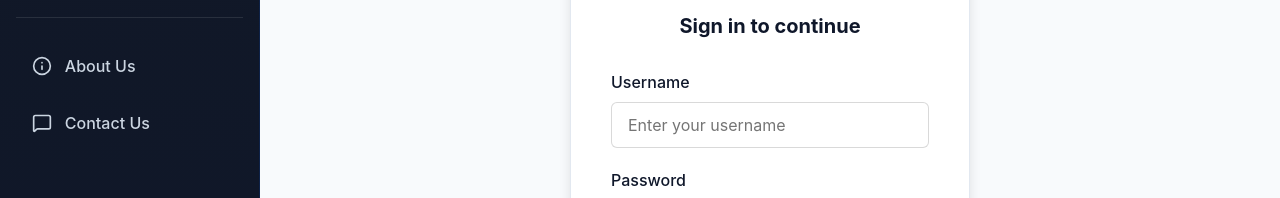
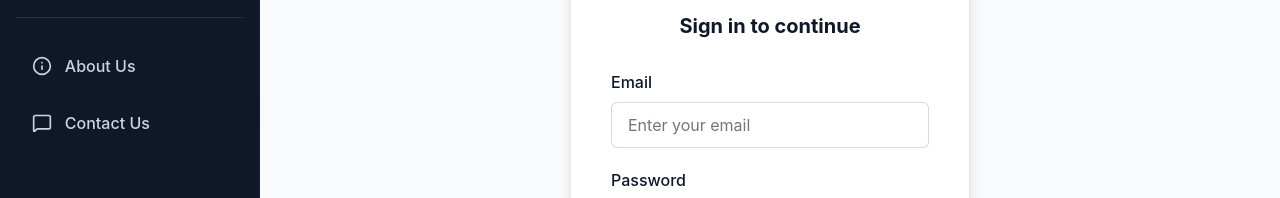
Before and after one commit to AthosExarchou/dynamic-rent-adjustment-system, a React (Vite) app in the folder frontend/: page /login in a window 1280 px wide. Shown: the part 201-399 px from the top of the page. Built offline with nearby package versions, Linux system fonts and the light colour scheme; no server answers.

Commit message:
fix(frontend): update login form to use email instead of username

```diff
--- a/frontend/src/features/auth/components/LoginForm.jsx
+++ b/frontend/src/features/auth/components/LoginForm.jsx
@@ -7,7 +7,7 @@ import styles from './AuthForm.module.css';
 export default function LoginForm() {
   const { login } = useAuth();
   const navigate = useNavigate();
-  const [username, setUsername] = useState('');
+  const [email, setEmail] = useState('');
   const [password, setPassword] = useState('');
   const [showPassword, setShowPassword] = useState(false);
   const [error, setError] = useState('');
@@ -18,7 +18,7 @@ export default function LoginForm() {
     setLoading(true);
     setError('');
     try {
-      await login(username, password);
+      await login(email, password);
       navigate('/');
     } catch (err) {
       setError('Invalid username or password.');
@@ -43,15 +43,15 @@ export default function LoginForm() {
 
         <form onSubmit={handleSubmit} className={styles.form}>
           <div className={styles.formGroup}>
-            <label htmlFor="loginUsername" className={styles.label}>Username</label>
+            <label htmlFor="loginEmail" className={styles.label}>Email</label>
             <input
-              id="loginUsername"
-              type="text"
+              id="loginEmail"
+              type="email"
               required
-              value={username}
-              onChange={e => setUsername(e.target.value)}
+              value={email}
+              onChange={e => setEmail(e.target.value)}
               className={styles.input}
-              placeholder="Enter your username"
+              placeholder="Enter your email"
             />
           </div>
 
--- a/frontend/src/features/auth/context/AuthContext.jsx
+++ b/frontend/src/features/auth/context/AuthContext.jsx
@@ -62,11 +62,11 @@ export function AuthProvider({ children }) {
     return result;
   }, []);
 
-  const login = useCallback(async (username, password) => {
-    // Expected: POST /auth/login { username, password } -> User JSON + session cookie
+  const login = useCallback(async (email, password) => {
+    // Expected: POST /auth/login { email, password } -> User JSON + session cookie
     const loggedInUser = await apiClient('/auth/login', {
       method: 'POST',
-      body: { username, password },
+      body: { email, password },
     });
     setUser(loggedInUser);
     return loggedInUser;
```
